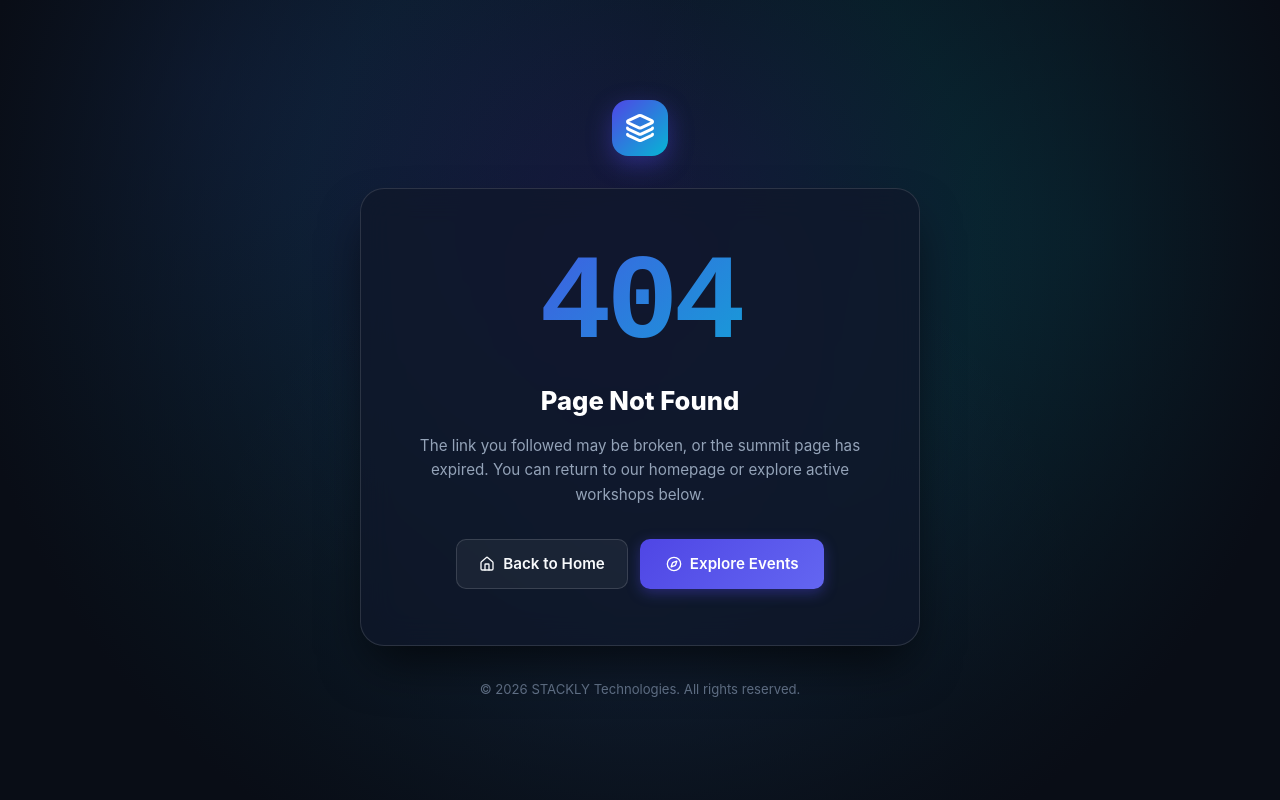
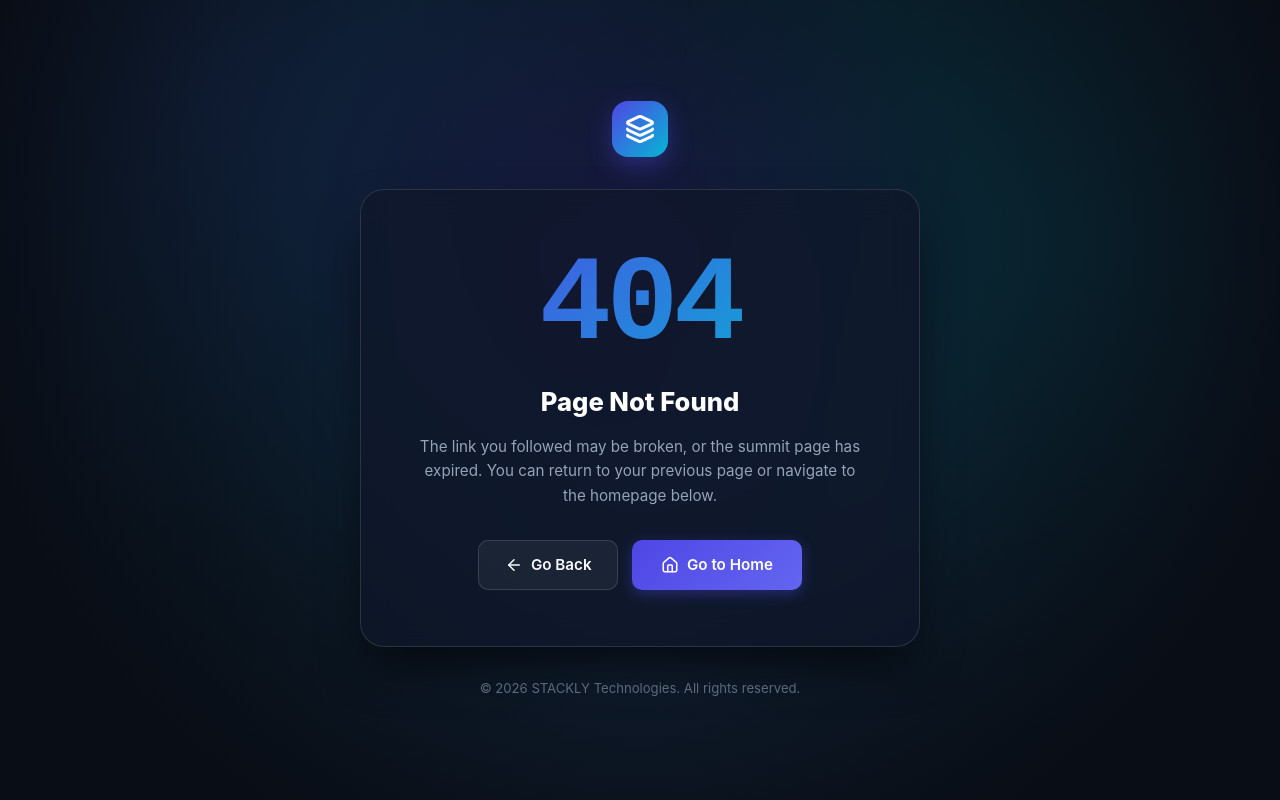
Before and after one commit to arulmani04061993-alt/Event-Discovery-Workshop-Registration, a React (Vite) app: page /404 in a window 1280 px wide. Built offline with nearby package versions, Linux system fonts and the light colour scheme.

Commit message:
feat: add Go Back and Go to Home buttons in NotFound page

```diff
--- a/src/pages/NotFound.jsx
+++ b/src/pages/NotFound.jsx
@@ -1,8 +1,19 @@
 import React from 'react';
-import { Link } from 'react-router-dom';
-import { Compass, Home, Layers } from 'lucide-react';
+import { Link, useNavigate } from 'react-router-dom';
+import { ArrowLeft, Home, Layers } from 'lucide-react';
 
 export const NotFound = () => {
+  const navigate = useNavigate();
+
+  const handleGoBack = () => {
+    // If there is history, navigate back; otherwise fallback to home
+    if (window.history.length > 1) {
+      navigate(-1);
+    } else {
+      navigate('/');
+    }
+  };
+
   return (
     <div
       style={{
@@ -66,18 +77,42 @@ export const NotFound = () => {
         </h1>
 
         <p style={{ fontSize: '0.95rem', color: '#94A3B8', lineHeight: 1.6, marginBottom: '2rem' }}>
-          The link you followed may be broken, or the summit page has expired. You can return to our homepage or explore active workshops below.
+          The link you followed may be broken, or the summit page has expired. You can return to your previous page or navigate to the homepage below.
         </p>
 
-        <div style={{ display: 'flex', flexWrap: 'wrap', gap: '12px', justifyContent: 'center' }}>
-          <Link to="/" className="btn-secondary" style={{ padding: '0.75rem 1.4rem' }}>
-            <Home size={16} />
-            Back to Home
-          </Link>
+        {/* Two Action Buttons: Go Back and Go to Home */}
+        <div style={{ display: 'flex', flexWrap: 'wrap', gap: '14px', justifyContent: 'center' }}>
+          {/* 1. Go Back Button: Takes the user back to where they came from */}
+          <button
+            onClick={handleGoBack}
+            className="btn-secondary"
+            style={{
+              padding: '0.8rem 1.6rem',
+              fontSize: '0.95rem',
+              display: 'inline-flex',
+              alignItems: 'center',
+              gap: '8px',
+              cursor: 'pointer'
+            }}
+          >
+            <ArrowLeft size={18} />
+            Go Back
+          </button>
 
-          <Link to="/events" className="btn-primary" style={{ padding: '0.75rem 1.6rem' }}>
-            <Compass size={16} />
-            Explore Events
+          {/* 2. Go to Home Button: Takes user directly to Home page */}
+          <Link
+            to="/"
+            className="btn-primary"
+            style={{
+              padding: '0.8rem 1.8rem',
+              fontSize: '0.95rem',
+              display: 'inline-flex',
+              alignItems: 'center',
+              gap: '8px'
+            }}
+          >
+            <Home size={18} />
+            Go to Home
           </Link>
         </div>
       </div>
```
